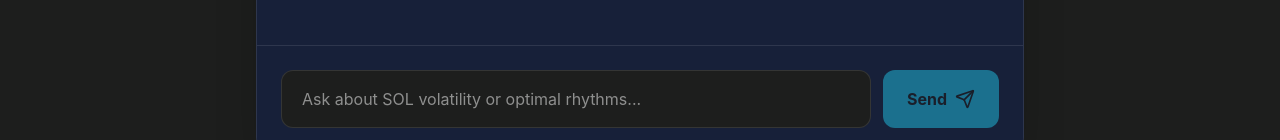
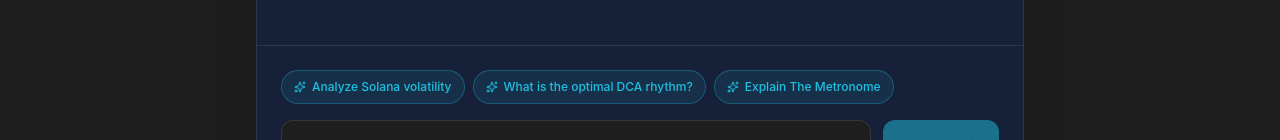
Before and after one commit to bioxim/the-metronome-core, a Next.js app: page /tools/oracle in a window 1280 px wide. Shown: the part 812-952 px from the top of the page. Built offline with nearby package versions, Linux system fonts and the light colour scheme; what @solana/wallet-adapter-react would draw is missing.

Commit message:
feat: add quick action chips and custom oracle responses

```diff
--- a/app/tools/oracle/page.tsx
+++ b/app/tools/oracle/page.tsx
@@ -1,44 +1,45 @@
 "use client";
 
 import { useState } from 'react';
-import { Bot, Send, ArrowLeft, Loader2 } from 'lucide-react'; // Agregamos Loader2 para un icono de carga zen
+import { Bot, Send, ArrowLeft, Loader2, Sparkles } from 'lucide-react';
 import Link from 'next/link';
 
-// 1. AGREGAMOS ESTO: Le decimos a TypeScript cómo es nuestro mensaje
 type Message = {
     role: string;
     text: string;
-    video?: string; // El signo de interrogación significa que es OPCIONAL
+    video?: string;
 };
 
 export default function OraclePage() {
-    // 2. MODIFICAMOS ESTO: Le decimos al useState que use la regla <Message[]>
     const [messages, setMessages] = useState<Message[]>([
         { role: 'ai', text: 'Hello, Builder. I am The Metronome Oracle. Ask me about market volatility, historical DCA performance, or optimal rhythm frequencies for your portfolio.' }
     ]);
     const [inputValue, setInputValue] = useState('');
-    const [isLoading, setIsLoading] = useState(false); // Estado para saber si el Oso está pensando
+    const [isLoading, setIsLoading] = useState(false);
 
-    const handleSendMessage = async (e: React.FormEvent) => {
-        e.preventDefault();
-        // Si no hay texto o ya está cargando, no hacemos nada
-        if (!inputValue.trim() || isLoading) return;
+    // 🌟 Estas son tus preguntas "Trampa" (las que sabemos que el Oso responde perfecto)
+    const suggestedPrompts = [
+        "Analyze Solana volatility",
+        "What is the optimal DCA rhythm?",
+        "Explain The Metronome"
+    ];
 
-        const userMessage = inputValue;
+    // Separamos la lógica de envío para poder usarla desde el form o desde los botones
+    const submitQuery = async (queryText: string) => {
+        if (!queryText.trim() || isLoading) return;
 
         // 1. Agregamos el mensaje del usuario al chat
-        setMessages(prev => [...prev, { role: 'user', text: userMessage }]);
-        setInputValue('');
-        setIsLoading(true); // Encendemos el estado de carga
+        setMessages(prev => [...prev, { role: 'user', text: queryText }]);
+        setInputValue(''); // Limpiamos el input por si había algo escrito
+        setIsLoading(true);
 
         try {
-            // 2. Llamamos a nuestra propia API (el backend simulado que armamos en el Paso 2)
             const response = await fetch('/api/oracle', {
                 method: 'POST',
                 headers: {
                     'Content-Type': 'application/json',
                 },
-                body: JSON.stringify({ prompt: userMessage }),
+                body: JSON.stringify({ prompt: queryText }),
             });
 
             const data = await response.json();
@@ -47,11 +48,11 @@ export default function OraclePage() {
                 throw new Error(data.error || 'Error en la conexión');
             }
 
-            // 3. Agregamos la respuesta de la IA al chat (¡Con video!)
+            // 2. Agregamos la respuesta del Oráculo
             setMessages(prev => [...prev, {
                 role: 'ai',
                 text: data.text,
-                video: data.video // <- AGREGAMOS ESTO
+                video: data.video
             }]);
 
         } catch (error) {
@@ -61,8 +62,14 @@ export default function OraclePage() {
                 text: "Hubo una turbulencia en la red. El oráculo está meditando, intenta de nuevo."
             }]);
         } finally {
-            setIsLoading(false); // Apagamos el estado de carga
+            setIsLoading(false);
         }
+    };
+
+    // Manejador para el botón normal de "Send" o presionar Enter
+    const handleFormSubmit = (e: React.FormEvent) => {
+        e.preventDefault();
+        submitQuery(inputValue);
     };
 
     return (
@@ -70,10 +77,11 @@ export default function OraclePage() {
             <div className="max-w-3xl mx-auto px-4 xl:px-0">
 
                 <Link href="/tools" className="inline-flex items-center gap-2 text-textMuted hover:text-white transition-colors mb-8">
-                    <ArrowLeft className="w-4 h-4" /> Back to Tools
+                    <ArrowLeft className="w-4 h-4" /> Back to Dashboard
                 </Link>
 
-                <div className="bg-bgSecondary border border-white/10 rounded-2xl flex flex-col h-[700px] shadow-2xl">
+                <div className="bg-bgSecondary border border-white/10 rounded-2xl flex flex-col h-[750px] shadow-2xl">
+                    {/* Header del Oráculo */}
                     <div className="p-6 border-b border-white/10 flex items-center gap-4">
                         <div className="w-12 h-12 bg-brandPrimary/10 rounded-xl flex items-center justify-center">
                             <Bot className="w-6 h-6 text-brandPrimary" />
@@ -86,6 +94,7 @@ export default function OraclePage() {
                         </div>
                     </div>
 
+                    {/* Área de Mensajes */}
                     <div className="flex-1 p-6 overflow-y-auto flex flex-col gap-6">
                         {messages.map((msg, idx) => (
                             <div key={idx} className={`flex ${msg.role === 'user' ? 'justify-end' : 'justify-start'}`}>
@@ -96,8 +105,8 @@ export default function OraclePage() {
 
                                     {/* MAGIA: Si el mensaje trae un video, lo mostramos */}
                                     {msg.video && (
-                                        <div className="mb-4 rounded-xl overflow-hidden border border-white/10">
-                                            <video src={msg.video} autoPlay loop muted controls className="w-full h-auto" />
+                                        <div className="mb-4 rounded-xl overflow-hidden border border-white/10 bg-black">
+                                            <video src={msg.video} autoPlay loop muted={false} controls className="w-full h-auto" />
                                         </div>
                                     )}
 
@@ -106,19 +115,35 @@ export default function OraclePage() {
                             </div>
                         ))}
 
-                        {/* Indicador visual de que el Oso está escribiendo/pensando */}
+                        {/* Estado de Carga */}
                         {isLoading && (
                             <div className="flex justify-start">
-                                <div className="bg-white/5 border border-white/10 text-textMuted p-4 rounded-2xl rounded-bl-none flex items-center gap-2">
-                                    <Loader2 className="w-4 h-4 animate-spin text-brandPrimary" />
-                                    <span className="text-sm italic">Consultando los astros financieros...</span>
+                                <div className="bg-white/5 border border-white/10 text-textMuted p-4 rounded-2xl rounded-bl-none flex items-center gap-3">
+                                    <Loader2 className="w-5 h-5 animate-spin text-brandPrimary" />
+                                    <span className="text-sm italic">Consulting the financial cosmos... generating video response...</span>
                                 </div>
                             </div>
                         )}
                     </div>
 
+                    {/* Área Inferior: Botones Sugeridos + Input */}
                     <div className="p-6 border-t border-white/10 bg-bgSecondary rounded-b-2xl">
-                        <form onSubmit={handleSendMessage} className="flex gap-3">
+
+                        {/* 🌟 BOTONES SUGERIDOS 🌟 */}
+                        <div className="flex flex-wrap gap-2 mb-4">
+                            {suggestedPrompts.map((prompt, i) => (
+                                <button
+                                    key={i}
+                                    onClick={() => submitQuery(prompt)}
+                                    disabled={isLoading}
+                                    className="flex items-center gap-1.5 bg-brandPrimary/10 hover:bg-brandPrimary/20 text-brandPrimary text-xs font-medium py-2 px-3 rounded-full border border-brandPrimary/30 transition-colors disabled:opacity-50 disabled:cursor-not-allowed"
+                                >
+                                    <Sparkles className="w-3 h-3" /> {prompt}
+                                </button>
+                            ))}
+                        </div>
+
+                        <form onSubmit={handleFormSubmit} className="flex gap-3">
                             <input
                                 type="text"
                                 value={inputValue}
```
Also changed, not shown: 1 other file (tests, documents, lock files or other folders).
